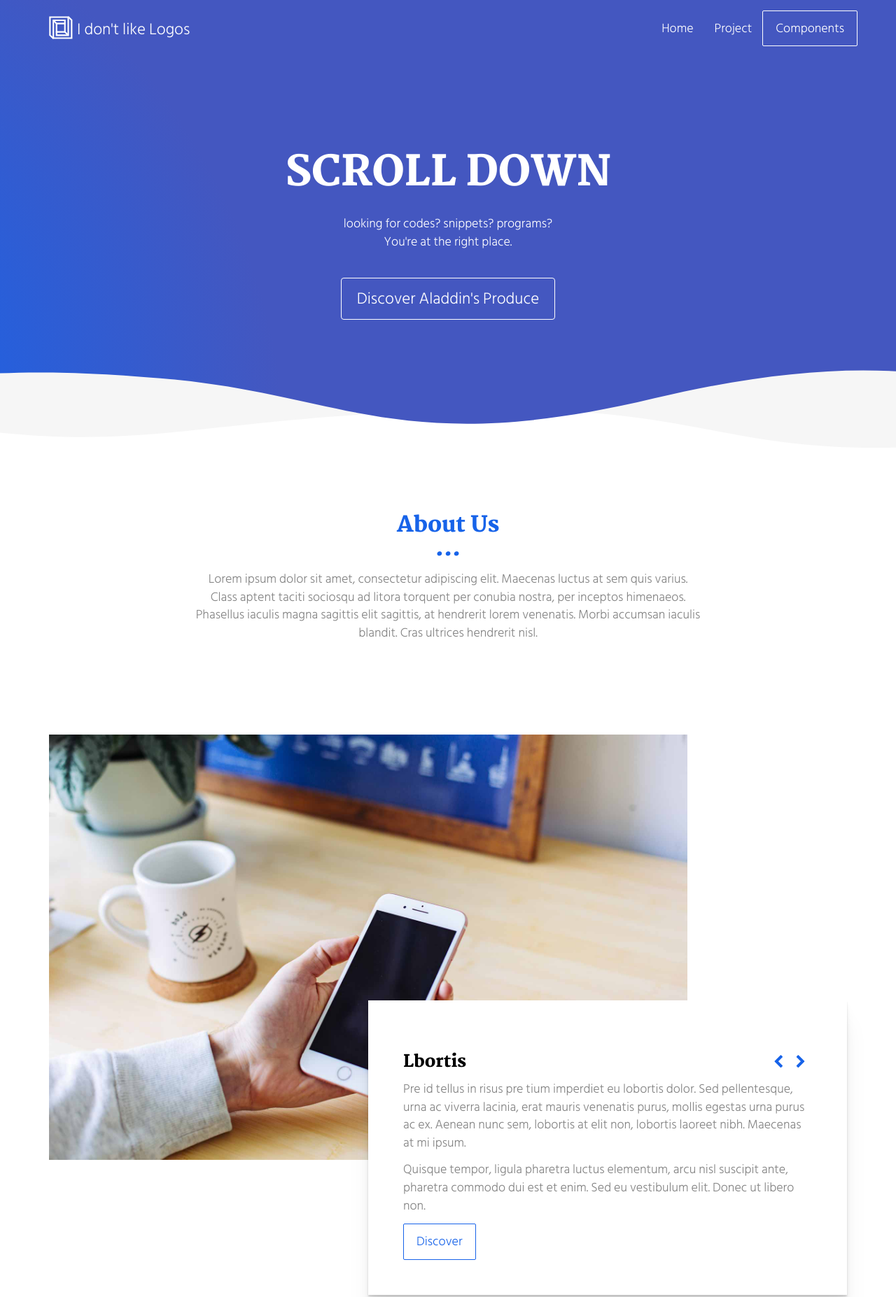
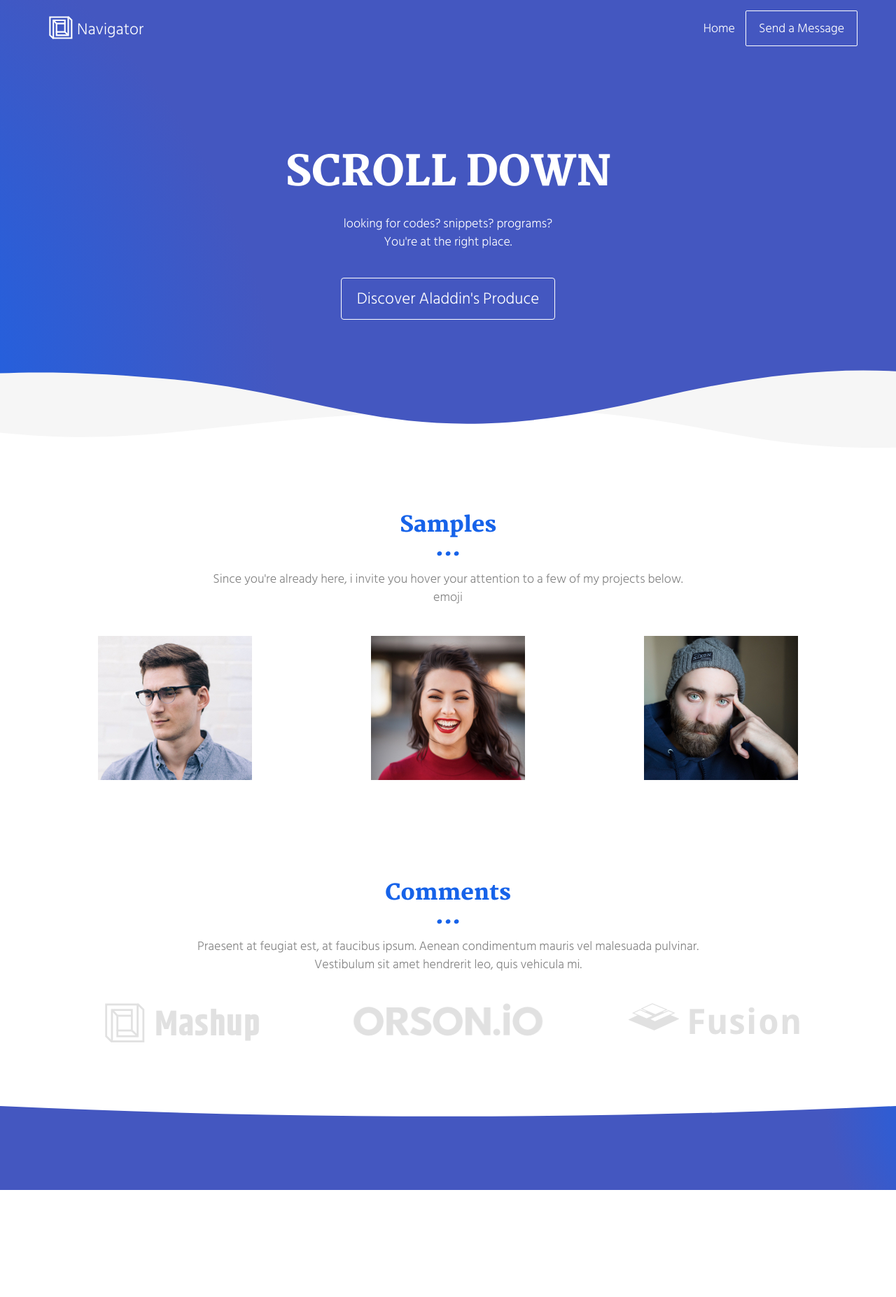
Before and after one commit to anand121shah/as-bestinclass.github.io, a plain HTML site: page index.html in a window 1280 px wide. Shown: the top 1854 px of the page at 70% size. After the commit the page ends 1701 px from the top, so only its background shows below. Drawn offline with Linux system fonts and the light colour scheme.

Commit message:
rough draft

```diff
--- a/index.html
+++ b/index.html
@@ -36,17 +36,16 @@
         </button>
         <a class="navbar-brand" href="./index.html" title="">
           <img src="./assets/images/mashup-icon.svg" class="navbar-logo-img" alt="">
-          I don't like Logos
+          Navigator
         </a>
       </div>
 
       <div class="collapse navbar-collapse" id="navbar-collapse">
         <ul class="nav navbar-nav navbar-right">
           <li><a href="./index.html" title="">Home</a></li>
-          <li><a href="./project.html" title="">Project</a></li>
           <li>
             <p>
-              <a href="./components.html" class="btn btn-default navbar-btn" title="">Components</a>
+              <a href="./message.html" class="btn btn-default navbar-btn" title="">Send a Message</a>
             </p>
           </li>
 
@@ -72,7 +71,7 @@
     </div>
   </div>
 
-  <div class="section-container">
+  <!--div class="section-container">
     <div class="container">
       <div class="row">
         <div class="col-xs-12 col-md-8 col-md-offset-2">
@@ -85,9 +84,9 @@
        </div>
       </div>
     </div>
-  </div>
+  </div-->
 
-  <div class="section-container">
+  <!--div class="section-container">
     <div class="container">
       <div class="row">
           <div class="col-xs-12">
@@ -161,20 +160,20 @@
         </div>
 
     </div>
-  </div>
+  </div-->
 
   <div class="section-container">
     <div class="container text-center">
       <div class="row section-container-spacer">
         <div class="col-xs-12 col-md-12">
-          <h2>Partners</h2>
-          <p>Praesent at feugiat est, at faucibus ipsum. Aenean condimentum mauris vel malesuada pulvinar. <br>Vestibulum sit amet hendrerit leo, quis vehicula mi.</p>
+          <h2>Samples</h2>
+          <p> Since you're already here, i invite you hover your attention to a few of my projects below.<br>emoji</p>
         </div>
       </div>
       <div class="row">
         <div class="col-xs-12 col-md-4">
           <img src="./assets/images/profil-01.jpg" alt="" class="reveal img-responsive reveal-content image-center">
-          <h3>John Snow</h3>
+          <!--h3>John Snow</h3>
           <h4>UX designer</h4>
           <p>Sed elementum vehicula nisl, a egestas velit rhoncus nec.Cras vel sapien tincidunt, lacinia risus vel, imperdiet neque.</p>
           <p>
@@ -187,12 +186,12 @@
             <a href="https://www.linkedin.com/" class="social-round-icon fa-icon" title="">
               <i class="fa fa-linkedin" aria-hidden="true"></i>
             </a>
-          </p>
+          </p-->
         </div>
 
         <div class="col-xs-12 col-md-4">
           <img src="./assets/images/profil-02.jpg" alt="" class="reveal img-responsive reveal-content image-center">
-          <h3>Sansa Stark</h3>
+          <!--h3>Sansa Stark</h3>
           <h4>UI designer</h4>
           <p>Praesent at feugiat est, at faucibus ipsum. Aenean condimentum mauris vel malesuadav pulvinar. Vestibulum sit amet hendrerit leo, quis vehicula mi.</p>
           <p>
@@ -205,11 +204,11 @@
             <a href="https://www.linkedin.com/" class="social-round-icon fa-icon" title="">
               <i class="fa fa-linkedin" aria-hidden="true"></i>
             </a>
-          </p>
+          </p-->
         </div>
         <div class="col-xs-12 col-md-4">
           <img src="./assets/images/profil-03.jpg" alt="" class="reveal img-responsive reveal-content image-center">
-          <h3>Gregor Clegane</h3>
+          <!--h3>Gregor Clegane</h3>
           <h4>Developer</h4>
           <p>Busce rutrum nisi non dui placerat sodales. Vivamus feugiat rutrum malesuada. Nulla volutpat sapien ac gravida varius</p>
           <p>
@@ -222,7 +221,7 @@
             <a href="https://www.linkedin.com/" class="social-round-icon fa-icon" title="">
               <i class="fa fa-linkedin" aria-hidden="true"></i>
             </a>
-          </p>
+          </p-->
         </div>
       </div>
     </div>
@@ -232,11 +231,11 @@
     <div class="container text-center">
       <div class="row section-container-spacer">
         <div class="col-xs-12 col-md-12">
-          <h2 class="text-center">Customers</h2>
+          <h2 class="text-center">Comments</h2>
           <p>Praesent at feugiat est, at faucibus ipsum. Aenean condimentum mauris vel malesuada pulvinar. <br>Vestibulum sit amet hendrerit leo, quis vehicula mi.</p>
         </div>
       </div>
-      <div class="row">
+      <!div class="row">
         <div class="col-xs-12 col-md-4">
           <img src="./assets/images/logo-01.png" alt="" class="img-responsive reveal-content image-center">
 
@@ -253,7 +252,7 @@
   </div>
 
 
-  <div class="section-container contact-container">
+  <!--div class="section-container contact-container">
     <div class="container">
       <div class="row">
         <div class="col-xs-12 col-md-12">
@@ -303,7 +302,7 @@
         </div>
       </div>
     </div>
-  </div>
+  </div-->
 
 <script>
   document.addEventListener("DOMContentLoaded", function (event) {
@@ -316,7 +315,7 @@
     <div class="row">
 
 
-      <div class="col-xs-12">
+      <!--div class="col-xs-12">
         <h3>Mountain</h3>
 
         <div class="row">
@@ -337,7 +336,7 @@
               </a>
             </p>
           </div>
-        </div>
+        </div-->
 
 
       </div>
```
Also changed, not shown: assets/images/Hamburger_icon.png (added).
